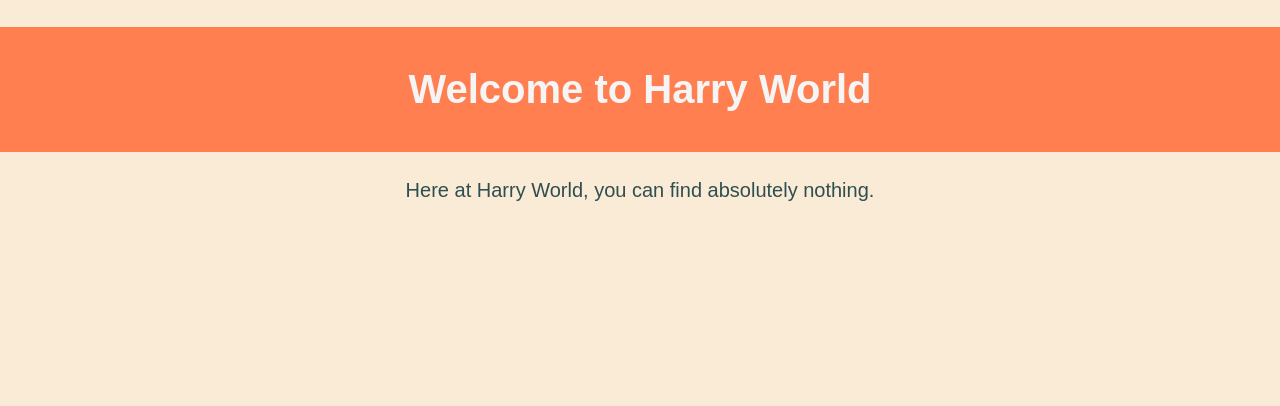
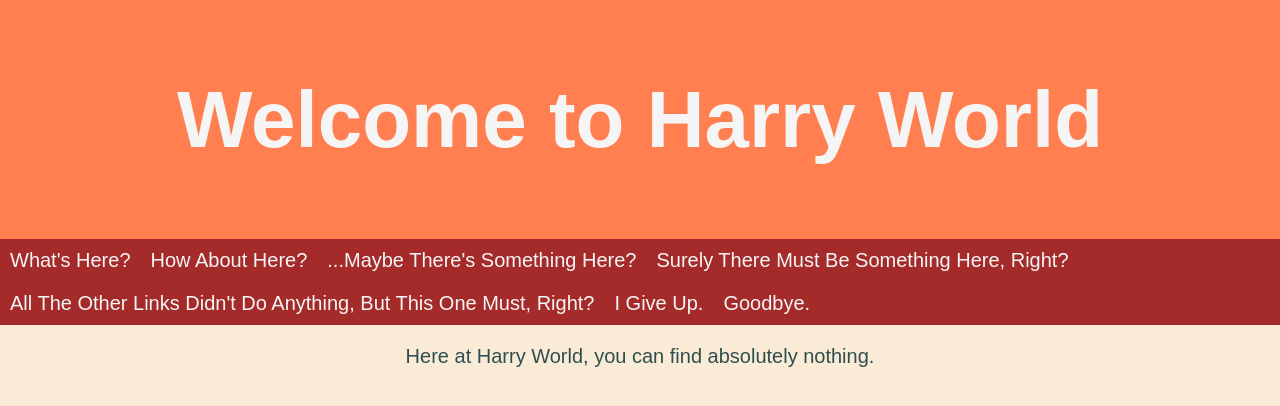
Before and after one commit to harry-elle/Harry-World, a plain HTML site: page index.html in a window 1280 px wide. Drawn offline with Linux system fonts and the light colour scheme.

Commit message:
Update index.html

```diff
--- a/index.html
+++ b/index.html
@@ -14,13 +14,33 @@ body {
   margin: 0;
 }
 
-h1 {
+.topnav {
+  overflow: hidden;
+  background-color: brown;
+}
+
+.topnav a {
+  float: left;
+  display: block;
+  color: whitesmoke;
+  text-align: center;
+  padding: 10px;
+  font-family: Arial;
+  font-size: 20px;
+  text-decoration: none;
+}
+
+.topnav a:hover  {
+  background-color: darkred;
+  color: whitesmoke;
+}
+.header {
   color: whitesmoke;
   background-color: coral;
   text-align: center;
   font-family: Arial;
   font-size: 40px;
-  padding: 40px;
+  padding: 20px;
 }
 
 p {
@@ -35,8 +55,21 @@ p {
 </head>
 <body>
 
+<div class="header">
   <h1>Welcome to Harry World</h1>
+</div>
+
+<div class="topnav">
+  <a href="#">What's Here?</a>
+  <a href="#">How About Here?</a>
+  <a href="#">...Maybe There's Something Here?</a>
+  <a href="#">Surely There Must Be Something Here, Right?</a>
+  <a href="#">All The Other Links Didn't Do Anything, But This One Must, Right?</a>
+  <a href="#">I Give Up.</a>
+  <a href="#">Goodbye.</a>
+</div>
 
   <p>Here at Harry World, you can find absolutely nothing.</p>
-  </body>
+
+</body>
 </html>
```
